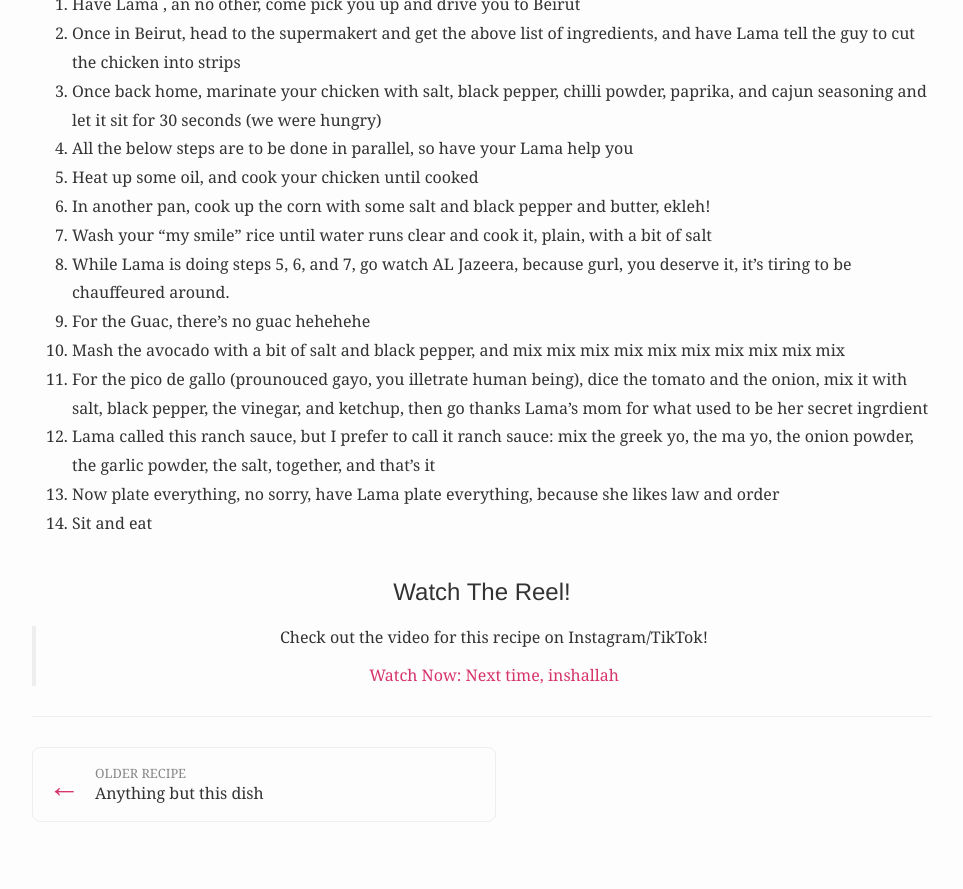
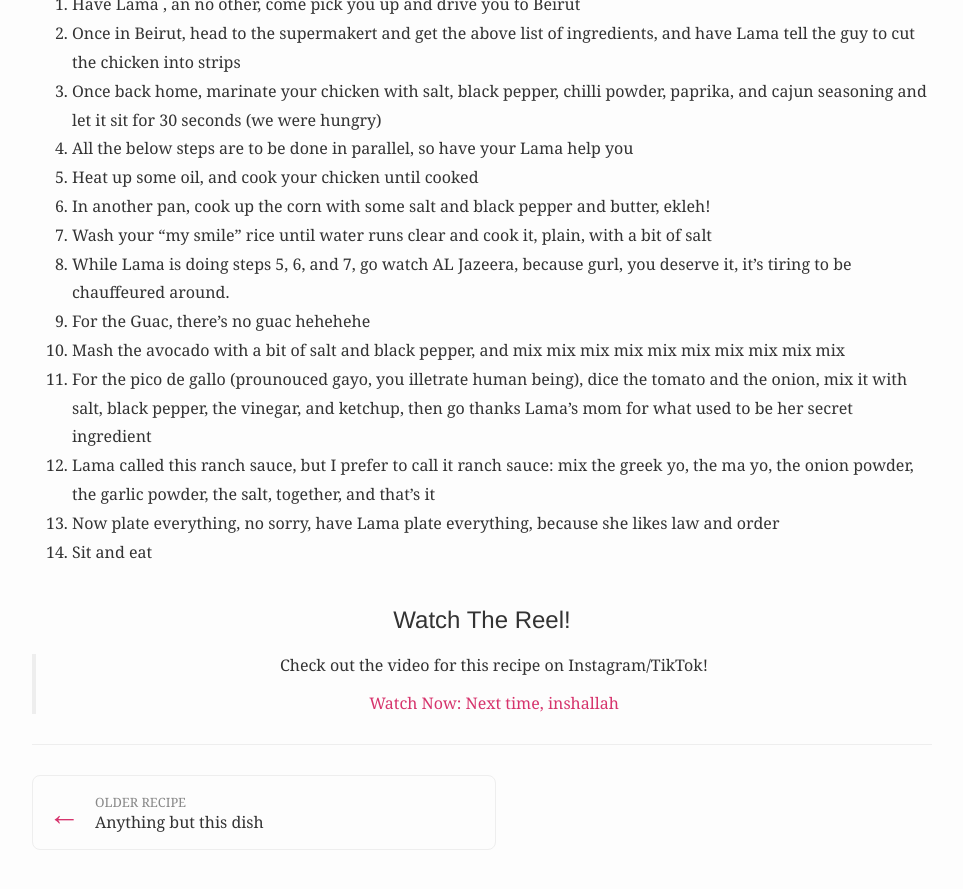
Before and after one commit to AntiLibrary5/nicools-kitchen, a Jekyll site: the page built from _posts/2026-04-09-burritoish-bowl.md, in a window 1280 px wide and 900 px high, scrolled down 1493 px. Shown: the top 889 px of the window, without its empty margins (158-1121 px from the left). Built offline with Jekyll 4.4.1, drawn with Linux system fonts in a browser that asks for light colours.

Commit message:
burrito's bowl up

```diff
--- a/_posts/2026-04-09-burritoish-bowl.md
+++ b/_posts/2026-04-09-burritoish-bowl.md
@@ -44,7 +44,7 @@ Apparently a day in Lama's life is really cool and comforting. Since my "deadly"
 8. While Lama is doing steps 5, 6, and 7, go watch AL Jazeera, because gurl, you deserve it, it's tiring to be chauffeured around.
 9. For the Guac, there's no guac hehehehe
 10. Mash the avocado with a bit of salt and black pepper, and mix mix mix mix mix mix mix mix mix mix
-11. For the pico de gallo (prounouced gayo, you illetrate human being), dice the tomato and the onion, mix it with salt, black pepper, the vinegar, and ketchup, then go thanks Lama's mom for what used to be her secret ingrdient
+11. For the pico de gallo (prounouced gayo, you illetrate human being), dice the tomato and the onion, mix it with salt, black pepper, the vinegar, and ketchup, then go thanks Lama's mom for what used to be her secret ingredient
 12. Lama called this ranch sauce, but I prefer to call it ranch sauce: mix the greek yo, the ma yo, the onion powder, the garlic powder, the salt, together, and that's it
 13. Now plate everything, no sorry, have Lama plate everything, because she likes law and order
 14. Sit and eat
```
